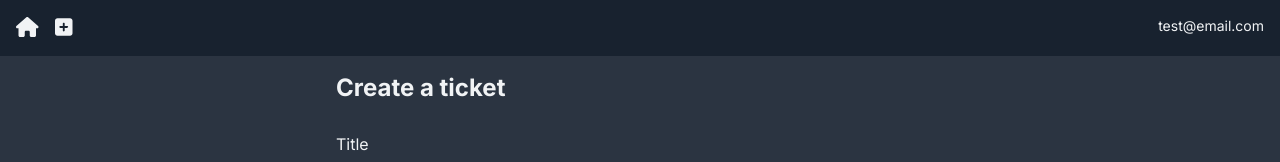
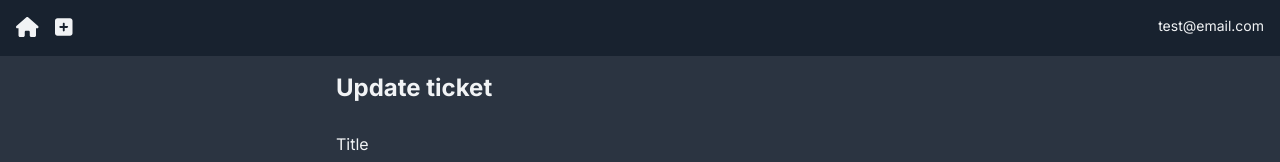
Before and after one commit to tiuscia/ticketing-app, a Next.js app: page /TicketPage/1 in a window 1280 px wide. Shown: the top 162 px of the page. Built offline with nearby package versions, Linux system fonts and the light colour scheme; no server answers; the database is empty.

Commit message:
added edit block

```diff
--- /dev/null
+++ b/app/(components)/TicketCard/EditBlock/EditBlock.tsx
@@ -0,0 +1,19 @@
+"use client"
+
+import { FontAwesomeIcon } from "@fortawesome/react-fontawesome"
+import { faPen } from "@fortawesome/free-solid-svg-icons"
+import Link from "next/link"
+
+type EditBlock = {
+  id: string
+}
+
+const EditBlock = ({ id }: EditBlock) => {
+  return (
+    <Link href={`/TicketPage/${id}`} style={{ display: "contents" }}>
+      <FontAwesomeIcon icon={faPen} className="hover:cursor-pointer mr-2" />
+    </Link>
+  )
+}
+
+export default EditBlock
--- a/app/(components)/TicketCard/TicketCard.tsx
+++ b/app/(components)/TicketCard/TicketCard.tsx
@@ -5,6 +5,7 @@ import { faX } from "@fortawesome/free-solid-svg-icons"
 
 // components
 import DeleteBlock from "./DeleteBlock/DeleteBlock"
+import EditBlock from "./EditBlock/EditBlock"
 import PriorityDisplay from "./PriorityDisplay/PriorityDisplay"
 import ProgressDisplay from "./ProgressDisplay/ProgressDisplay"
 import StatusDisplay from "./StatusDisplay/StatusDisplay"
@@ -38,7 +39,7 @@ const TicketCard = (ticket: TicketCardProp) => {
       <div className="flex mb-3">
         <PriorityDisplay priority={ticket.priority as number} />
         <div className="ml-auto">
-          <EditBlock />
+          <EditBlock id={ticket._id} />
           <DeleteBlock id={ticket._id} />
         </div>
       </div>
--- a/app/(components)/TicketForm/TicketForm.tsx
+++ b/app/(components)/TicketForm/TicketForm.tsx
@@ -76,7 +76,7 @@ const TicketForm = (ticket: TicketFormProp) => {
         method="post"
         onSubmit={handleSubmit}
       >
-        <h3>Create a ticket</h3>
+        <h3>{isEditMode ? "Update" : "Create a"} ticket</h3>
         <label>Title</label>
         <input
           type="text"
```
